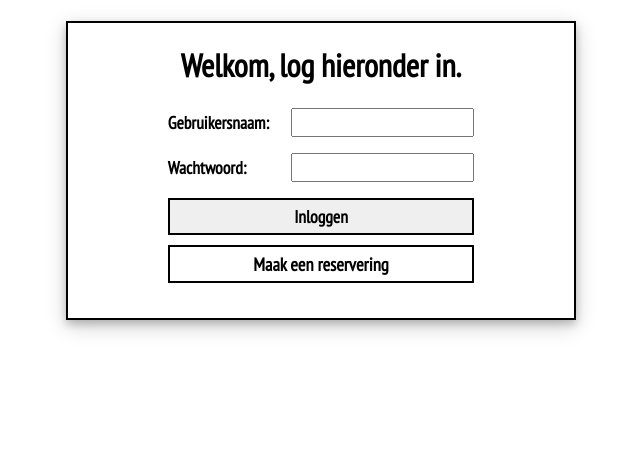
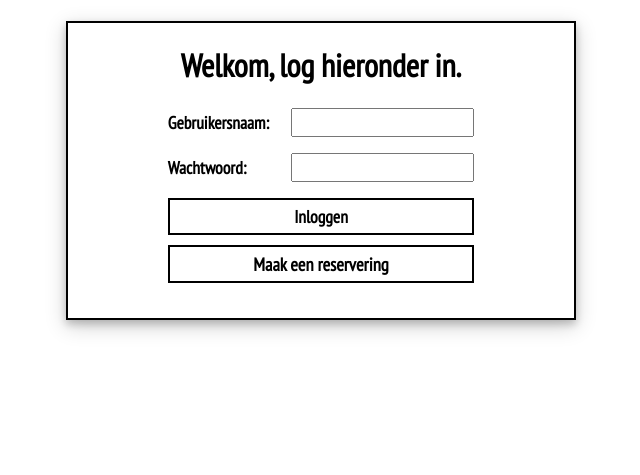
Before and after one commit to TzunderWulf/reservationWebsite, a PHP site: page /admin/login.php in a window 1280 px wide. Shown: the part 160-635 px from the top of the page, without its empty margins (319-959 px from the left). Run offline with PHP 8.4, Linux system fonts and the light colour scheme.

Commit message:
changed background color submit button to white

```diff
--- a/styles/stylesheet-forms.css
+++ b/styles/stylesheet-forms.css
@@ -83,6 +83,7 @@ h1 {
     padding: 5px 10px;
     cursor: pointer;
     transition: all 0.4s ease-in-out 0.2ms;
+    background-color: #FFFFFF;
 }
 
 .login-input[type=submit]:hover {
@@ -113,6 +114,7 @@ h1 {
     padding: 5px 0;
     cursor: pointer;
     transition: all 0.4s ease-in-out 0.2ms;
+    background-color: #FFFFFF;
 }
 
 .user-field[type=submit]:hover {
```
